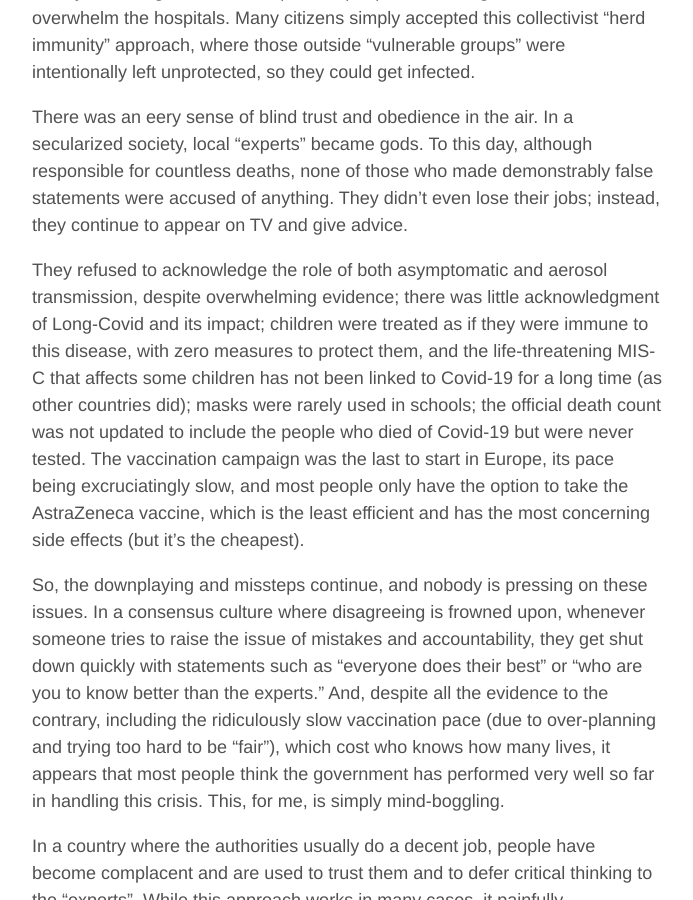
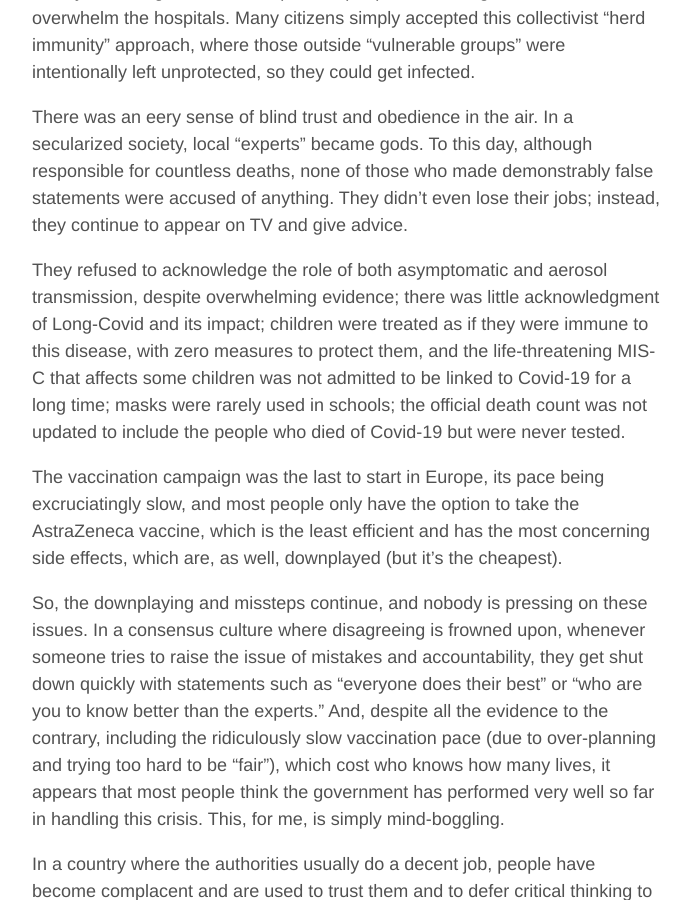
Before and after one commit to aoghina/aoghina.github.io, a Jekyll site: the page built from _posts/2021-03-30-the-intelligent-lockdown.md, in a window 1280 px wide and 900 px high, scrolled down 1868 px. Shown: the whole window, without its empty margins (293-986 px from the left). Built offline with Jekyll 4.4.1, drawn with Linux system fonts in a browser that asks for light colours; comment, search, counter and statistics services are not loaded.

Commit message:
Update itel loc

```diff
--- a/_posts/2021-03-30-the-intelligent-lockdown.md
+++ b/_posts/2021-03-30-the-intelligent-lockdown.md
@@ -27,7 +27,9 @@ But what shocked me the most was not the "experts" getting it so wrong; it was t
 
 There was an eery sense of blind trust and obedience in the air. In a secularized society, local "experts" became gods. To this day, although responsible for countless deaths, none of those who made demonstrably false statements were accused of anything. They didn't even lose their jobs; instead, they continue to appear on TV and give advice.
 
-They refused to acknowledge the role of both asymptomatic and aerosol transmission, despite overwhelming evidence; there was little acknowledgment of Long-Covid and its impact; children were treated as if they were immune to this disease, with zero measures to protect them, and the life-threatening MIS-C that affects some children has not been linked to Covid-19 for a long time (as other countries did); masks were rarely used in schools; the official death count was not updated to include the people who died of Covid-19 but were never tested. The vaccination campaign was the last to start in Europe, its pace being excruciatingly slow, and most people only have the option to take the AstraZeneca vaccine, which is the least efficient and has the most concerning side effects (but it's the cheapest).
+They refused to acknowledge the role of both asymptomatic and aerosol transmission, despite overwhelming evidence; there was little acknowledgment of Long-Covid and its impact; children were treated as if they were immune to this disease, with zero measures to protect them, and the life-threatening MIS-C that affects some children was not admitted to be linked to Covid-19 for a long time; masks were rarely used in schools; the official death count was not updated to include the people who died of Covid-19 but were never tested.
+
+The vaccination campaign was the last to start in Europe, its pace being excruciatingly slow, and most people only have the option to take the AstraZeneca vaccine, which is the least efficient and has the most concerning side effects, which are, as well, downplayed (but it's the cheapest).
 
 So, the downplaying and missteps continue, and nobody is pressing on these issues. In a consensus culture where disagreeing is frowned upon, whenever someone tries to raise the issue of mistakes and accountability, they get shut down quickly with statements such as "everyone does their best" or "who are you to know better than the experts." And, despite all the evidence to the contrary, including the ridiculously slow vaccination pace (due to over-planning and trying too hard to be "fair"), which cost who knows how many lives, it appears that most people think the government has performed very well so far in handling this crisis. This, for me, is simply mind-boggling.
 
```
